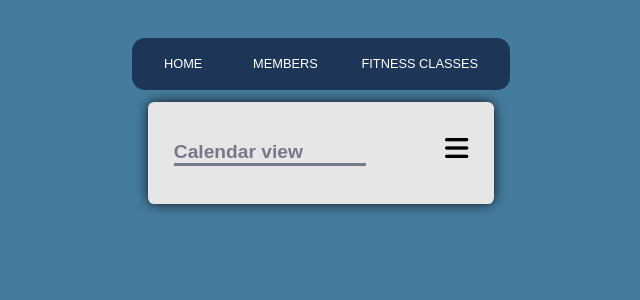
After one commit to tomsdruvas/Flask_Gym_management_app, a Flask app: template src/templates/workouts/calendar/index.html in a window 1280 px wide. The commit adds this page. Shown: the top 300 px of the page, without its empty margins (319-959 px from the left). Run offline with Flask 2, Linux system fonts and the light colour scheme; the template is opened without the code that fills it, so the values that code supplies are empty; some libraries are stand-ins or nearby versions.

Commit message:
developing calendar view

```diff
--- a/src/controllers/workout_controller.py
+++ b/src/controllers/workout_controller.py
@@ -57,3 +57,7 @@ def update_workout(id):
 def delete_workout(id):
     workout_repository.delete(id)
     return redirect('/workouts')
+
+@workouts_blueprint.route("/workouts/calendar")
+def calendar_view():
+    return render_template("workouts/calendar/index.html")
--- /dev/null
+++ b/src/templates/workouts/calendar/index.html
@@ -0,0 +1,27 @@
+{% extends 'base.html'%}
+
+{% block content %}
+
+<section>
+
+
+    <div class="member_list">
+        <h2>Calendar view</h2>
+        <div class="member_icons_show">
+
+
+        <form action="/workouts">
+        <button><i class="fas fa-bars fa-2x"></i>
+
+        </button>
+        </form>
+
+
+        </div>
+        </div>
+
+
+
+</section>
+
+{% endblock %}
```
Also changed, not shown: src/templates/workouts/index.html (+11 -3 lines).
